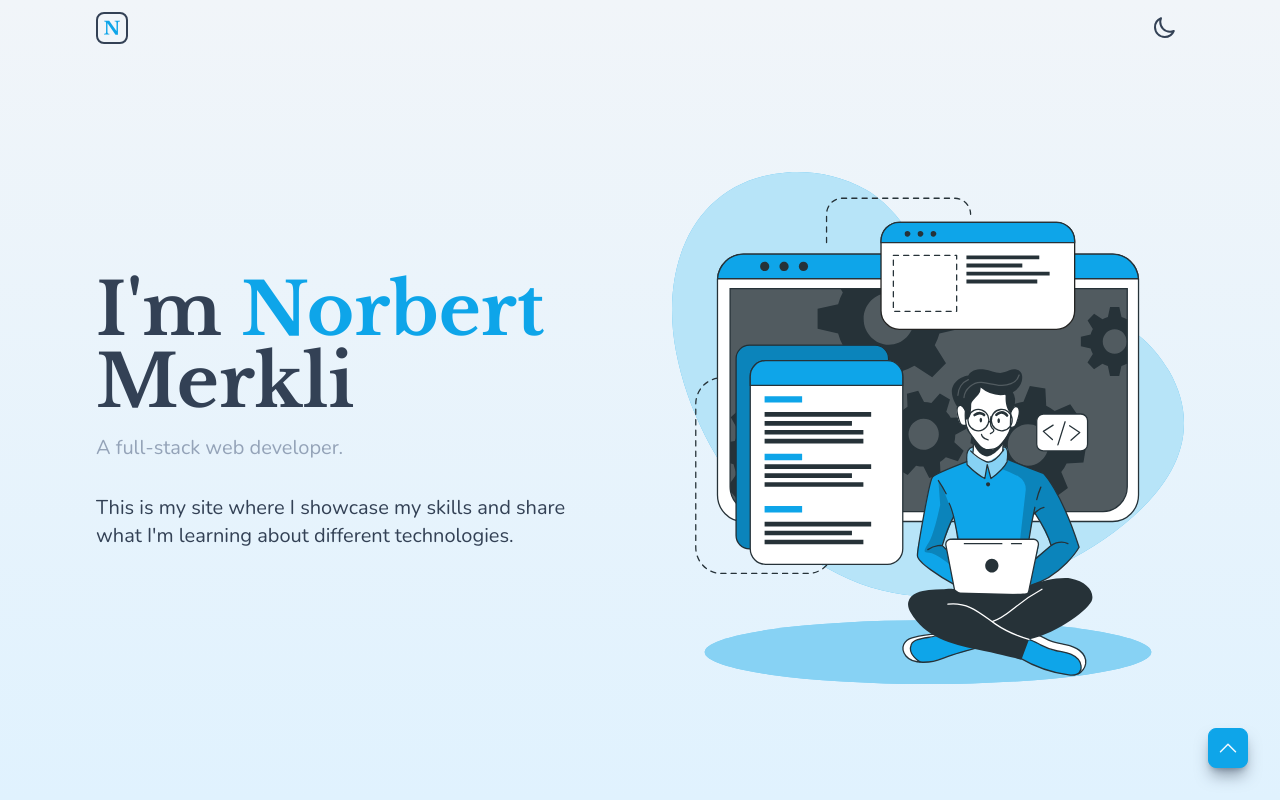
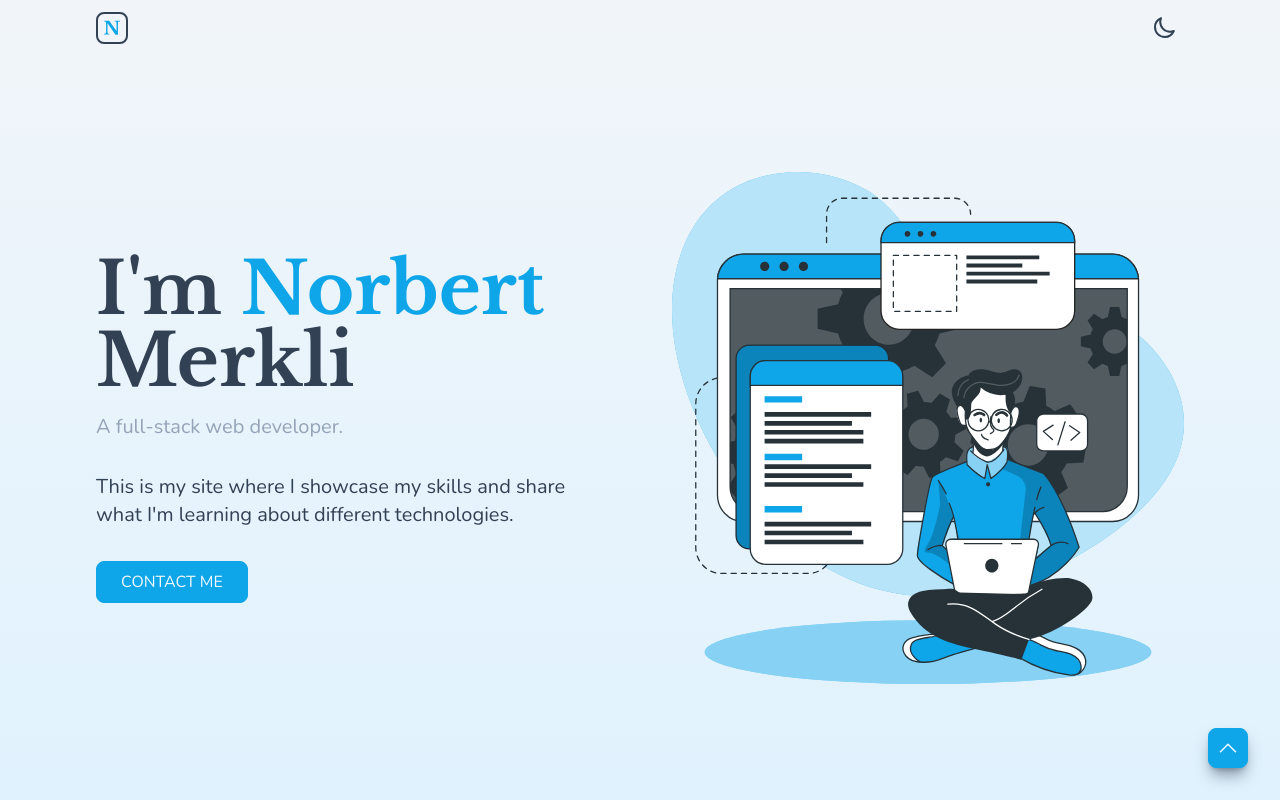
Before and after one commit to NorbertMerkli/norbertmerkli.dev, a Next.js app: page / in a window 1280 px wide. Shown: the top 800 px of the page. Built offline with nearby package versions, Linux system fonts and the light colour scheme; no server answers.

Commit message:
Add internal link to the hero section

```diff
--- a/src/app/page.tsx
+++ b/src/app/page.tsx
@@ -26,6 +26,14 @@ export default function Home() {
             This is my site where I showcase my skills and share what I&apos;m
             learning about different technologies.
           </p>
+          <a
+            href="#contact"
+            className="primary-button"
+            aria-label="Go to the contact section"
+            title="Go to the contact section"
+          >
+            Contact me
+          </a>
         </section>
         <div className="relative z-0 flex-1">
           <Image
```
